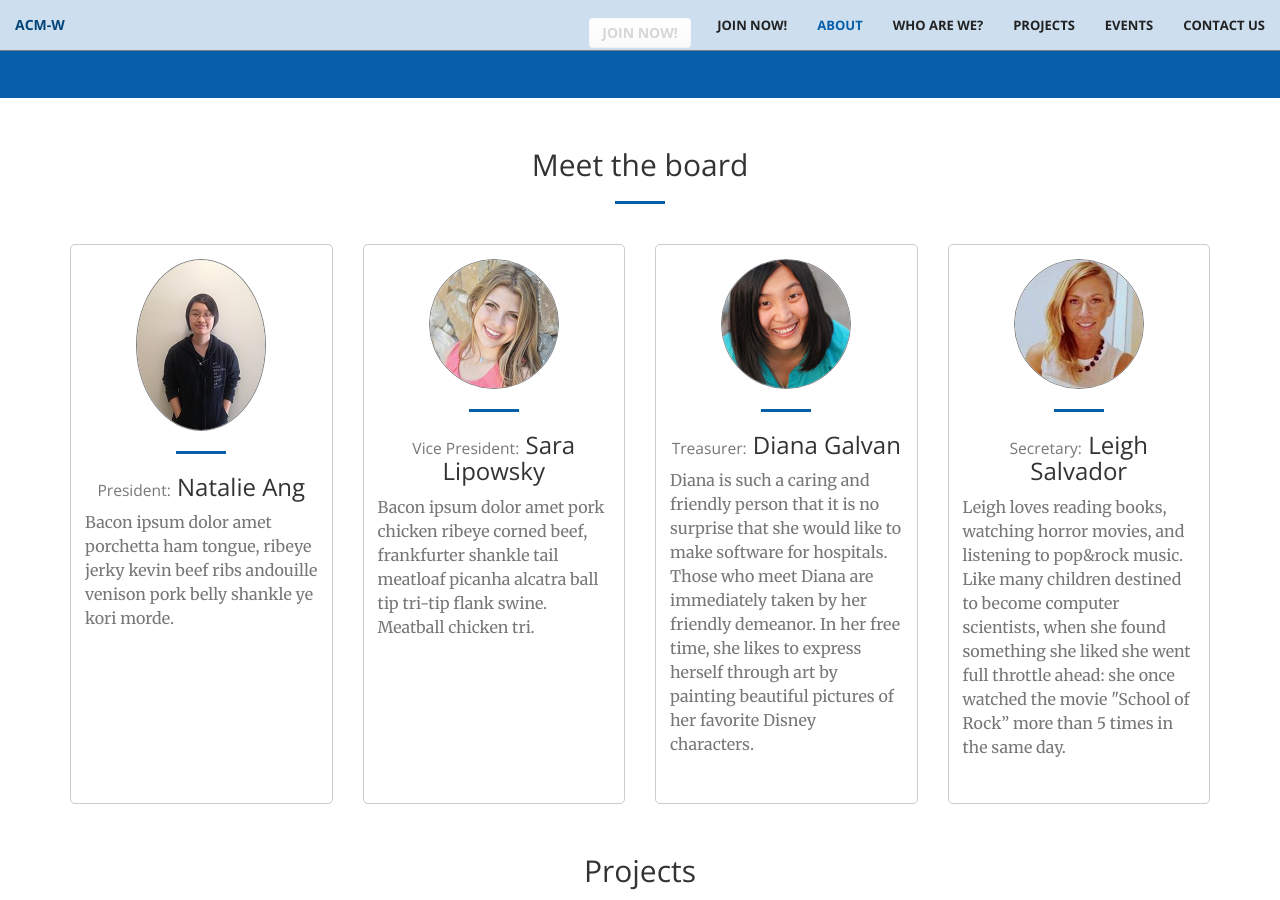
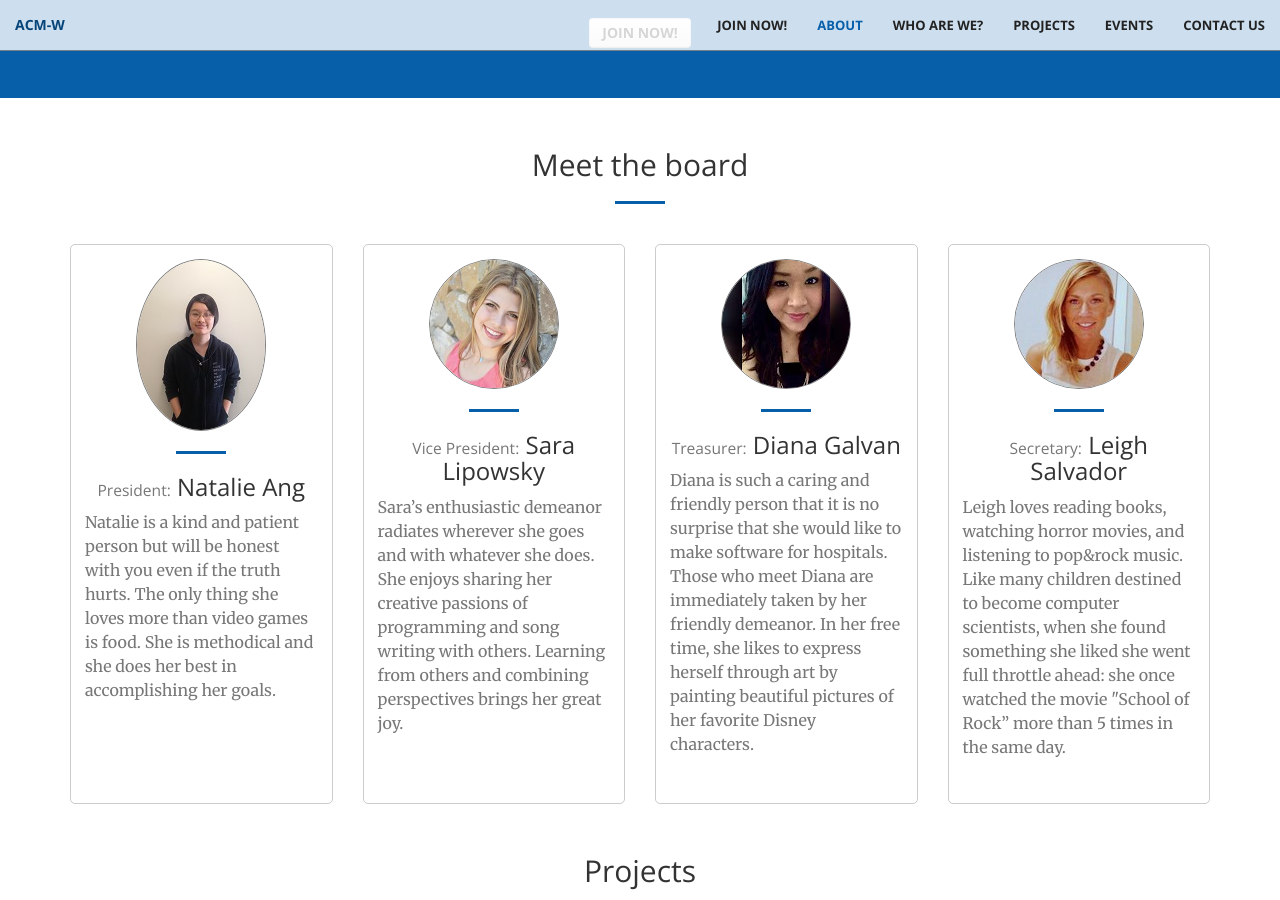
Before and after one commit to ACM-W/website, a Jekyll site: the page built from index.html, in a window 1280 px wide and 900 px high, scrolled down 1196 px. Built offline with Jekyll 4.4.1, drawn with Linux system fonts in a browser that asks for light colours; some of the changed text lies outside the part shown.

Commit message:
Replaced the images and the description. Also added event image.

```diff
--- a/_includes/events.html
+++ b/_includes/events.html
@@ -7,7 +7,7 @@
     <br/>
 
     <div class="row">
-      <p class="text-center">We host events evrery since a while. Check-out our events calendar.</p>
+      <p class="text-center">We host several interesting events every month.</p>
     </div>
     <div class="row">
         <div class="page-header">
--- a/_includes/portfolio.html
+++ b/_includes/portfolio.html
@@ -12,17 +12,17 @@
           <div class="portfolio-box-caption">
             <div class="portfolio-box-caption-content">
               <div class="project-category text-faded">
-                  Category
+                  Something
               </div>
               <div class="project-name">
-                  Project Name
+                  ACM-W Teaching
               </div>
             </div>
           </div>
         </a>
       </div>
       <div class="col-lg-8 col-sm-6">
-        <p class="projectsDesc">This is the project that we worked on. This is a great project. We are so excited about this amazing project. The project is amazing. People who worked on this project are amazing people.</p>
+        <p class="projectsDesc">The purpose of ACM-W in this event is to work with the Girl Scouts of Orange County and teach girls about the world of engineering. The goal of ACM-W is to get more girls interested in computer science by exposing them to programming at a young age.</p>
       </div>
     </div>
   </div>
--- a/_includes/services.html
+++ b/_includes/services.html
@@ -14,7 +14,7 @@
                     <img src="../img/faces/1.jpg" class="img-circle wow bounceIn" />
                     <hr/>
                     <h3><span><small>President:</small></span>&nbsp;Natalie Ang</h3>
-                    <p class="text-muted">Bacon ipsum dolor amet porchetta ham tongue, ribeye jerky kevin beef ribs andouille venison pork belly shankle ye kori morde.</p>
+                    <p class="text-muted">Natalie is a kind and patient person but will be honest with you even if the truth hurts. The only thing she loves more than video games is food. She is methodical and she does her best in accomplishing her goals.</p>
                 </div>
             </div>
             <div class="col-lg-3 col-md-6 text-center">
@@ -22,7 +22,7 @@
                     <img src="../img/faces/2.jpg" class="img-circle wow bounceIn" />
                     <hr/>
                     <h3><span><small>Vice President:</small></span>&nbsp;Sara Lipowsky</h3>
-                    <p class="text-muted">Bacon ipsum dolor amet pork chicken ribeye corned beef, frankfurter shankle tail meatloaf picanha alcatra ball tip tri-tip flank swine. Meatball chicken tri.</p>
+                    <p class="text-muted">Sara’s enthusiastic demeanor radiates wherever she goes and with whatever she does. She enjoys sharing her creative passions of programming and song writing with others. Learning from others and combining perspectives brings her great joy.</p>
                 </div>
             </div>
             <div class="col-lg-3 col-md-6 text-center">
--- a/_sass/_base.scss
+++ b/_sass/_base.scss
@@ -303,8 +303,12 @@ header {
 }
 
 .projectsDesc{
-  padding: 0 2em;
-  text-align: center;
+  padding: 0.5em;
+  border: 1px solid orange;
+  width: 95%;
+  margin: 0 auto;
+  height: 17em;
+  text-align: left;
 }
 
 .call-to-action {
```
Also changed, not shown: img/faces/3.jpg, img/portfolio/1.jpg.
